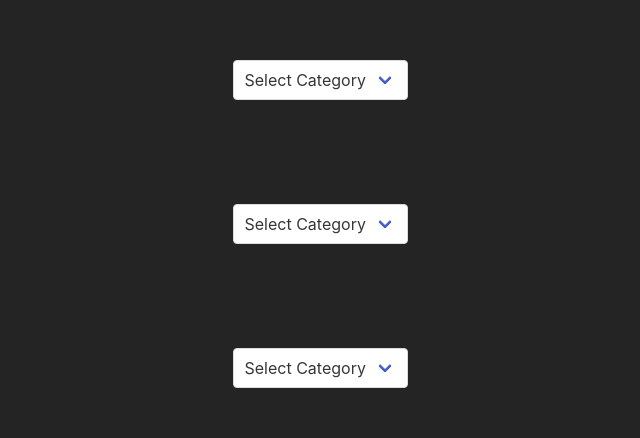
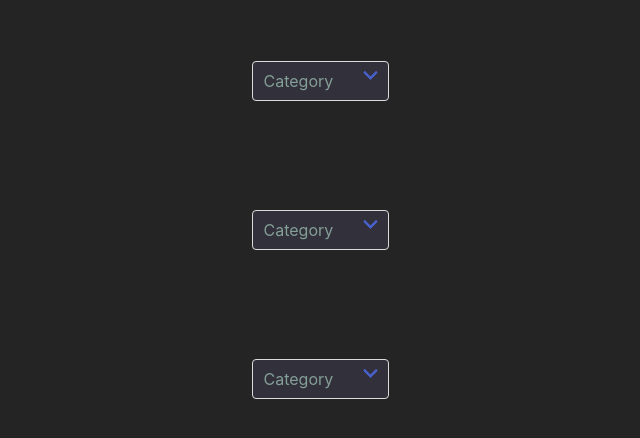
Before and after one commit to J05hr/SoundBytes, a Vue app in the folder soundbytes/: page /sounds in a window 1280 px wide. Shown: the part 132-570 px from the top of the page, without its empty margins (320-960 px from the left). Built offline with nearby package versions, Linux system fonts and the light colour scheme.

Commit message:
add boards and tabbing

```diff
--- a/soundbytes/src/components/TabView.vue
+++ b/soundbytes/src/components/TabView.vue
@@ -1,8 +1,8 @@
 <template>
-  <div class="tabs">
+  <div class="tabs center">
     <div class="select">
         <select id="catList" v-model="state.curTypes">
-          <option value="">Select Category</option>
+          <option value="">Category</option>
           <option v-for="obj of state.settings.settings.catergories" v-bind:key="obj.Name" :value="obj.Types" @click="updatecat(obj.Name)">
             {{ obj.Name }}
           </option>
--- a/soundbytes/src/styles/app.css
+++ b/soundbytes/src/styles/app.css
@@ -58,8 +58,35 @@
     margin:auto;
 }
 
+.select{
+    padding: 0.5rem;
+    margin: auto 1rem auto;
+    border-color: #00d1b2;
+}
+
+.select select:focus{
+    border-color: #00d1b2;
+}
+
+.select select{
+    font-size: 16px;
+    background-color: #31303b;
+    color: #849f96;
+}
+
 .tabs{
     padding: 0.5rem;
+    margin: auto;
+    font-size: 18px;
+}
+
+.tabs li.is-active a {
+    border-bottom-color: #000000;
+    color: #7763A9;
+    background-color: #1f1f1f;
+    border-radius: 2px;
+    border-bottom: 3px solid;
+    font-weight: bold;
 }
 
 @media only screen and (min-width: 769px) {
```
